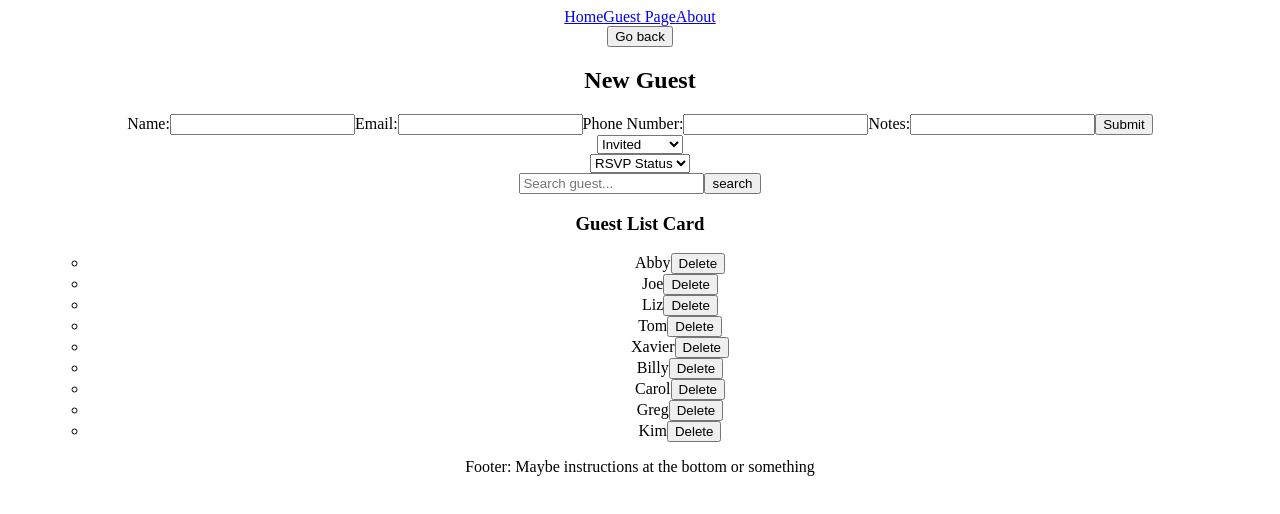
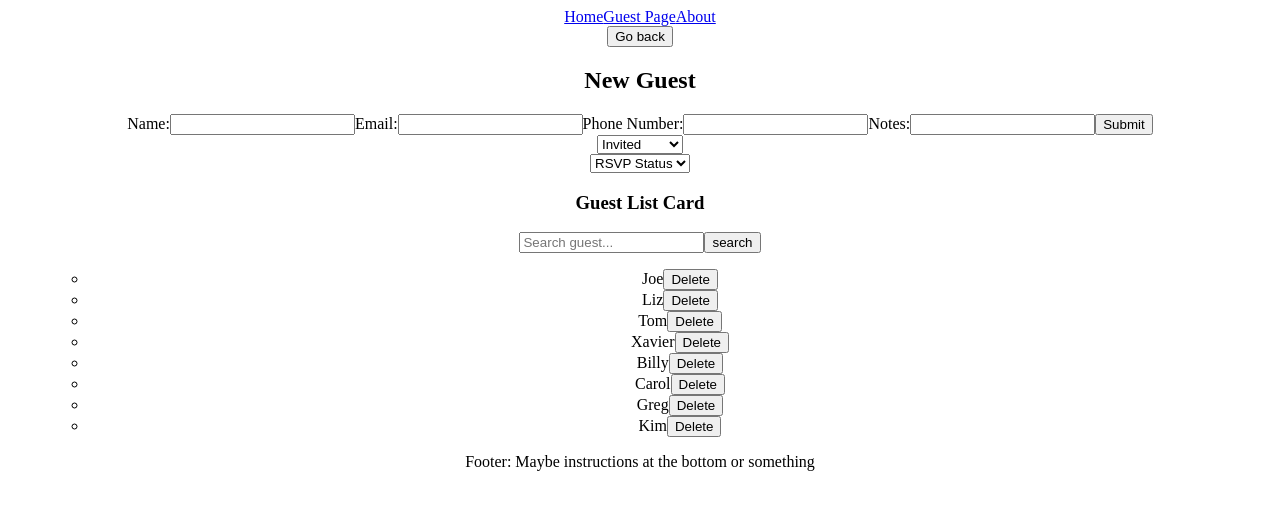
Before and after one commit to jsltran3/phase-2-project-wedding-seating, a React (Create React App) app in the folder my-app/: page /GuestPage in a window 1280 px wide. Shown: the top 514 px of the page. Built offline with nearby package versions, Linux system fonts and the light colour scheme; data requests are answered from the project's data file.

Commit message:
refactor search into its own component

```diff
--- a/my-app/db.json
+++ b/my-app/db.json
@@ -1,13 +1,5 @@
 {
   "weddingGuests": [
-    {
-      "name": "Abby",
-      "attendance": "Invited",
-      "email": "email@gmail.com",
-      "phone": "234908320",
-      "notes": "whatever",
-      "id": 1
-    },
     {
       "name": "Joe",
       "attendance": "Attending",
--- a/my-app/src/JS/GuestPage.js
+++ b/my-app/src/JS/GuestPage.js
@@ -2,66 +2,39 @@ import React, { useEffect, useState } from "react";
 import GuestsFilter from "./GuestsFilter";
 import Guests from "./Guests";
 import CreateNewGuest from "./CreateNewGuest";
-// import Search from "./Search";
+import Search from "./Search";
 
 function GuestPage() {
 	const [guestList, setGuestList] = useState([]);
 	const [selectAttendance, setSelectAttendance] = useState("All");
-	//search shit
-	const [inputText, setInputText] = useState("");
+	//passed down serach
+	// const [inputText, setInputText] = useState("");
 
-
+	//passed down search
 	useEffect(() => {
 		fetch("http://localhost:4000/weddingGuests")
 			.then((resp) => resp.json())
 			.then((guests) => {
-				setInputText(guestList)
 				setGuestList(guests)
+				// setInputText(guestList)
 			});
 	}, []);
 
 
-
-	// search shit
-	// useEffect(() => {
-  //   setInputText(guestList)
-	// 	// console.log(guestList)
-  // }, [ guestList ])
-
-	//search s hit
+	//passed down search
 	// function handleSubmitSearch(event) {
 	// 	event.preventDefault();
 
-	// 	setInputText(guestList.filter(
-	// 		function searchGuest(guest) {
-	// 		if (inputText == "") {
-	// 			return guest
-	// 		} else if (guest.name.toLowerCase().includes(inputText.toLowerCase())) {
-	// 			return guest
-	// 		}
-	// 	}))
+	// 	setGuestList(guestList.filter(guest => guest.name.toLowerCase().includes(inputText.toLowerCase())))
+
 	// }
-	function handleSetInput(event) {
-		event.preventDeafult()
 
-	}
-
-
-	//search shit
-	function handleSubmitSearch(event) {
-		event.preventDefault();
-
-		setGuestList(guestList.filter(guest => guest.name.toLowerCase().includes(inputText.toLowerCase())))
-
-	}
 	useEffect(() => console.log(guestsToDisplay.map(guest => guest.name)))
 
-	function handleChangeSearch(event) {
-		setInputText(event.target.value)
-	}
-
-	//searchshit
-	// const displaySearchInput =
+	//passed down search
+	// function handleChangeSearch(event) {
+	// 	setInputText(event.target.value)
+	// }
 
 	function handleAttendanceChange(rsvpStatus) {
 		setSelectAttendance(rsvpStatus)
@@ -92,7 +65,7 @@ function GuestPage() {
 				selectAttendance={selectAttendance}
 				onAttendanceChange={handleAttendanceChange}
 			/>
-			<form onSubmit={ handleSubmitSearch }>
+			{/* <form onSubmit={ handleSubmitSearch }>
 				<input
 					type="text"
 					name="inputText"
@@ -105,8 +78,12 @@ function GuestPage() {
 					type="submit"
 					value="search"
 				/>
-		</form>
+		</form> */}
 			<h3>Guest List Card</h3>
+			<Search
+				guestList={guestList}
+				setGuestList={setGuestList}
+			/>
 			<ul>
 				{guestsToDisplay.map((guest) => (
 					<Guests
@@ -122,10 +99,7 @@ function GuestPage() {
 
 			</ul>
 
-			{/* <Search
-				guestList={guestList}
-				setGuestList={setGuestList}
-			/> */}
+
 
 
 			<footer>Footer: Maybe instructions at the bottom or something</footer>
--- a/my-app/src/JS/Search.js
+++ b/my-app/src/JS/Search.js
@@ -3,25 +3,20 @@ import React, { useState, useEffect } from "react";
 function Search({ guestList, setGuestList }) {
 	const [inputText, setInputText] = useState("")
 
-	// useEffect(() => console.log(names.map(guest => guest.name)))
+	//may not do anything
+	useEffect(() => {
+		fetch("http://localhost:4000/weddingGuests")
+			.then((resp) => resp.json())
+			.then((guests) => {
+				setInputText(guestList)
+				setGuestList(guests)
+			});
+	}, []);
 
-	useEffect(() => {
-    setInputText(guestList)
-		// console.log(guestList.map(guest => guest.name))
-  }, [ guestList ])
+	function handleSubmitSearch(event) {
+		event.preventDefault();
 
-	// function searchBox(name) {
-	// 	return (
-	// 		name.toLowerCase().includes(inputText.toLowerCase())
-	// 	)
-	// }
-
-	function handleSubmit(event) {
-		event.preventDefault();
-		//wait can i search the whole name wiht just the name?
-		//use one setSearch to test about abstracting one thing
-		setInputText(guestList.filter(guest => guest.name.toLowerCase().includes(inputText.toLowerCase())))
-
+		setGuestList(guestList.filter(guest => guest.name.toLowerCase().includes(inputText.toLowerCase())))
 
 	}
 
```
Lines whose indentation alone changed are shown as unchanged.
